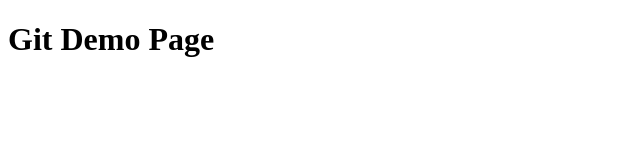
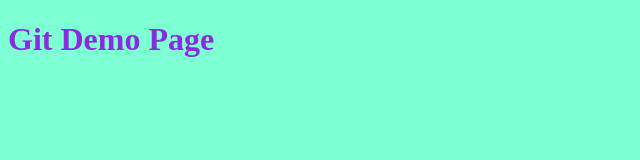
Before and after one commit to ryu-juanito/repositry, a plain HTML site: page index.html in a window 1280 px wide. Shown: the whole page, without its empty margins (0-640 px from the left). Drawn offline with Linux system fonts and the light colour scheme.

Commit message:
add css file

```diff
--- a/index.html
+++ b/index.html
@@ -3,6 +3,7 @@
     <meta charset="UTF=8">
     <meta name ="viewport" content=" width= device-width, initial-scale=1.0">
     <meta http-equiv="X-UA-Compatible" content ="ie=edge">
+    <link rel="stylesheet" href="styles.css">
 </head>
 <body>
 <h1> Git Demo Page</h1>
--- /dev/null
+++ b/styles.css
@@ -0,0 +1,8 @@
+body {
+    background-color: aquamarine;
+
+}
+
+h1 {
+    color:blueviolet;
+}
```
